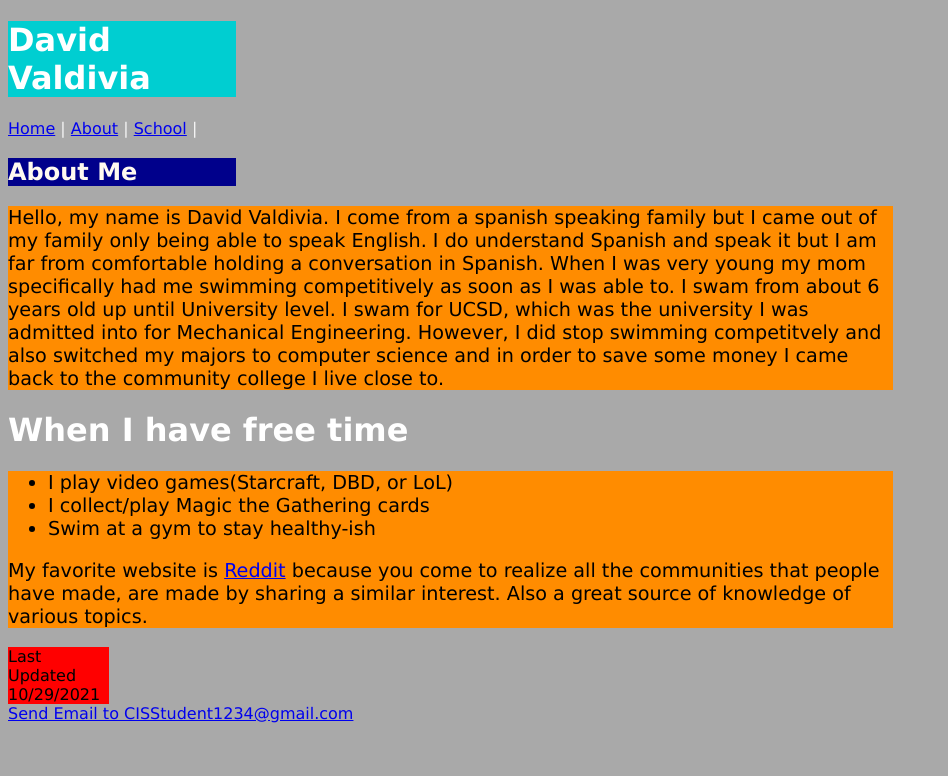
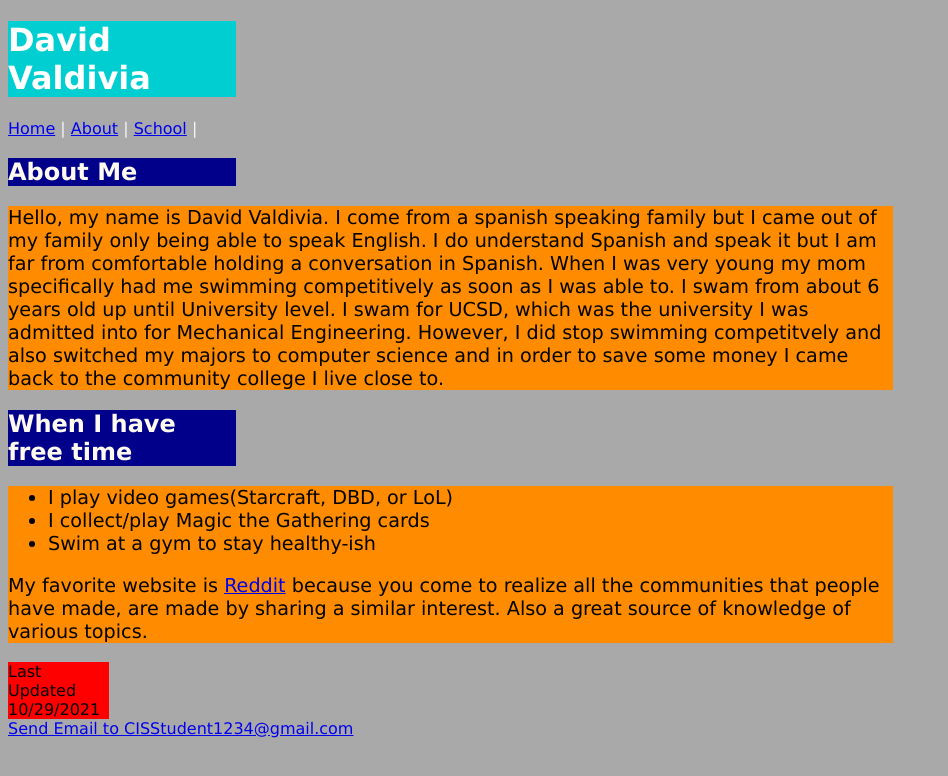
Before and after one commit to Shine-KO/Shine_KO.github.io, a plain HTML site: page index.html in a window 1280 px wide. Shown: the whole page, without its empty margins (0-948 px from the left). Drawn offline with Linux system fonts and the light colour scheme.

Commit message:
Update index.html

```diff
--- a/index.html
+++ b/index.html
@@ -20,7 +20,7 @@
         </p>
         </section>
 
-        <h1>When I have free time</h1>
+        <h2>When I have free time</h2>
         <section><ul>
             <li>I play video games(Starcraft, DBD, or LoL)</li>
             <li>I collect/play Magic the Gathering cards</li>
```
